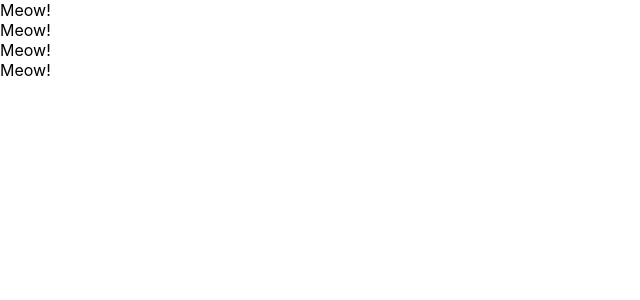
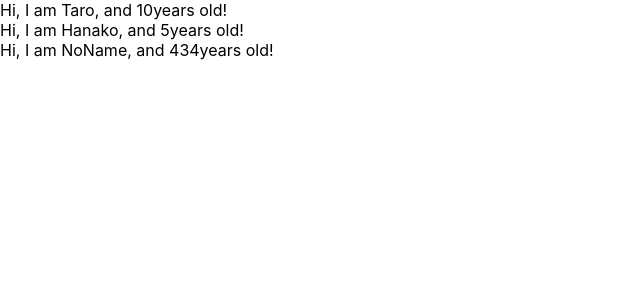
Before and after one commit to yuktnk/udemy-react-redux-crud-app, a React (Create React App) app: page / in a window 1280 px wide. Shown: the top 300 px of the page, without its empty margins (0-640 px from the left). Built offline with nearby package versions, Linux system fonts and the light colour scheme.

Commit message:
Update App.js

```diff
--- a/src/App.js
+++ b/src/App.js
@@ -1,33 +1,32 @@
+import { NONAME } from 'dns';
+import { NO_DATA_ALLOWED_ERR } from 'domexception';
+import { NormalizedMessage } from 'fork-ts-checker-webpack-plugin/lib/NormalizedMessage';
 import React from 'react';
 
-// class App extends Component {
-//   render() {
-//     return (
-//       <React.Fragment>
-//         <label htmlFor="bar">bar</label>
-//         <input
-//         type="text"
-//         onChange={() => {console.log("I am clicked");}}
-//         />
-//       </React.Fragment>
-//     )
-//   }
-// }
-
 const App = () => {
+  const profiles = [
+    { name: "Taro", age: 10 },
+    { name: "Hanako", age: 5},
+    { age: 434}
+  ]
   return (
-    <>
-      <Cat />
-      <Cat />
-      <Cat />
-      <Cat />
-    </>
+    <React.Fragment>
+      {
+        profiles.map((profile, index) => {
+          return <User name={profile.name} age={profile.age} key={index}/>
+        })
+      }
+    </React.Fragment>
   )
 }
 
-const Cat = () => {
-  return <div>Meow!</div>
+const User = (props) => {
+  return <div>Hi, I am {props.name}, and {props.age}years old! </div>
 }
 
+User.defaultProps = {
+  name: "NoName",
+  age: "NoAge"
+}
 
 export default App;
```
